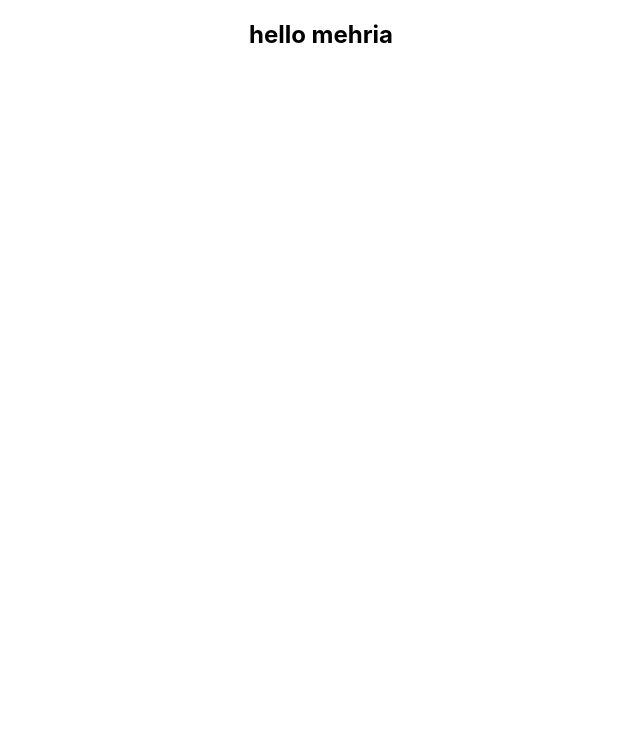
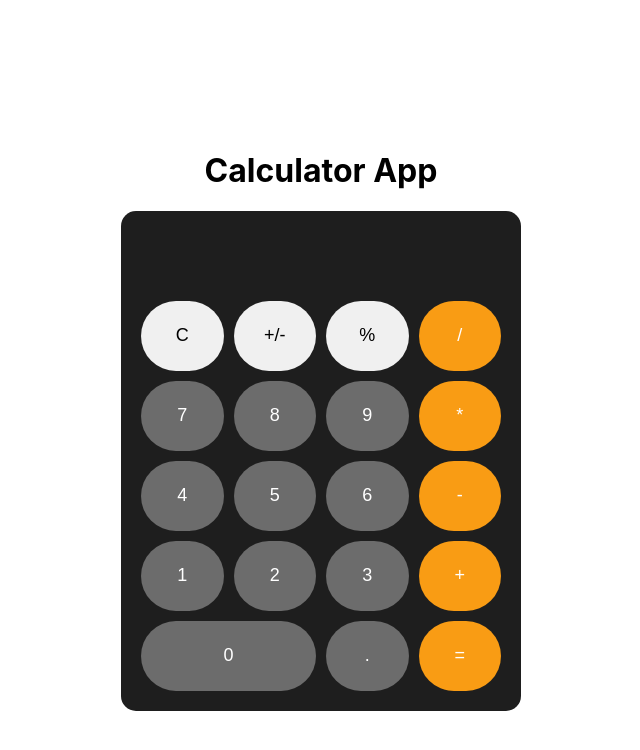
Before and after one commit to Saqibi4213/calculator, a React (Create React App) app: page / in a window 1280 px wide. Shown: the top 750 px of the page, without its empty margins (319-959 px from the left). Built offline with nearby package versions, Linux system fonts and the light colour scheme.

Commit message:
calculator all files edited

```diff
--- a/package.json
+++ b/package.json
@@ -6,9 +6,12 @@
     "@testing-library/jest-dom": "^5.17.0",
     "@testing-library/react": "^13.4.0",
     "@testing-library/user-event": "^13.5.0",
+    "mathjs": "^13.1.1",
     "react": "^18.3.1",
     "react-dom": "^18.3.1",
+    "react-redux": "^9.1.2",
     "react-scripts": "5.0.1",
+    "redux": "^5.0.1",
     "web-vitals": "^2.1.4"
   },
   "scripts": {
--- a/src/App.css
+++ b/src/App.css
@@ -1,38 +1,138 @@
-.App {
-  text-align: center;
+:root {
+  --white: white;
+  --light-gray: #f0f0f0;
+  --dark-gray: #6c6c6c;
+  --black: #1e1e1e;
+  --yellow: #f99c14;
 }
 
-.App-logo {
-  height: 40vmin;
-  pointer-events: none;
+.container {
+  display: flex;
+  flex-direction: column;
+  justify-content: center;
+  align-items: center;
+  height: 100vh;
+  padding: 20px;
 }
 
-@media (prefers-reduced-motion: no-preference) {
-  .App-logo {
-    animation: App-logo-spin infinite 20s linear;
+#calculator {
+  display: grid;
+  grid-template-areas:
+    "display display display display"
+    "clear negative percentage divide"
+    "seven eight nine multiply"
+    "four five six subtract"
+    "one two three add"
+    "zero zero decimal equals";
+  grid-template-columns: 1fr 1fr 1fr 1fr;
+  gap: 10px;
+  padding: 20px;
+  border-radius: 15px;
+  background-color: var(--black);
+  width: 100%;
+  max-width: 400px;
+  box-sizing: border-box;
+}
+
+button {
+  height: 70px;
+  font-size: 18px;
+  border: none;
+  cursor: pointer;
+  border-radius: 35px;
+  width: 100%;
+  transition: transform 0.1s ease-in-out;
+}
+
+button:active {
+  transform: scale(0.95);
+}
+
+#answer {
+  font-size: 36px;
+  height: 36px;
+}
+
+#expression {
+  font-size: 24px;
+  height: 24px;
+  color: var(--dark-gray);
+}
+
+.light-gray {
+  background-color: var(--light-gray);
+}
+
+.dark-gray {
+  background-color: var(--dark-gray);
+  color: white;
+}
+
+.yellow {
+  background-color: var(--yellow);
+  color: white;
+}
+
+/* Media queries for responsiveness */
+@media (max-width: 600px) {
+  #calculator {
+    grid-template-columns: 1fr 1fr 1fr 1fr;
+    gap: 8px;
+    padding: 15px;
+  }
+
+  button {
+    height: 60px;
+    font-size: 16px;
+  }
+
+  #answer {
+    font-size: 28px;
+  }
+
+  #expression {
+    font-size: 20px;
   }
 }
 
-.App-header {
-  background-color: #282c34;
-  min-height: 100vh;
-  display: flex;
-  flex-direction: column;
-  align-items: center;
-  justify-content: center;
-  font-size: calc(10px + 2vmin);
-  color: white;
+@media (max-width: 400px) {
+  #calculator {
+    grid-template-columns: 1fr 1fr 1fr 1fr;
+    gap: 5px;
+    padding: 10px;
+  }
+
+  button {
+    height: 50px;
+    font-size: 14px;
+  }
+
+  #answer {
+    font-size: 24px;
+  }
+
+  #expression {
+    font-size: 18px;
+  }
 }
 
-.App-link {
-  color: #61dafb;
-}
-
-@keyframes App-logo-spin {
-  from {
-    transform: rotate(0deg);
-  }
-  to {
-    transform: rotate(360deg);
-  }
-}
+#display { grid-area: display; }
+#clear { grid-area: clear; }
+#negative { grid-area: negative; }
+#percentage { grid-area: percentage; }
+#divide { grid-area: divide; }
+#seven { grid-area: seven; }
+#eight { grid-area: eight; }
+#nine { grid-area: nine; }
+#multiply { grid-area: multiply; }
+#four { grid-area: four; }
+#five { grid-area: five; }
+#six { grid-area: six; }
+#subtract { grid-area: subtract; }
+#one { grid-area: one; }
+#two { grid-area: two; }
+#three { grid-area: three; }
+#add { grid-area: add; }
+#zero { grid-area: zero; }
+#decimal { grid-area: decimal; }
+#equals { grid-area: equals; }
--- a/src/App.js
+++ b/src/App.js
@@ -1,11 +1,17 @@
-
+import React from 'react';
+import { Provider } from 'react-redux';
+import store from './redux/store';
+import Calculator from './components/Calculator';
 import './App.css';
 
 function App() {
   return (
-    <div className="App">
-      <h2>hello mehria</h2>
-    </div>
+    <Provider store={store}>
+      <div className="container">
+        <h1>Calculator App</h1>
+        <Calculator />
+      </div>
+    </Provider>
   );
 }
 
--- /dev/null
+++ b/src/components/Calculator.js
@@ -0,0 +1,266 @@
+import { evaluate } from 'mathjs';
+import React, { useState } from 'react';
+import { useDispatch, useSelector } from 'react-redux';
+import { updateExpression, updateAnswer } from '../redux/actions';
+
+function Calculator() {
+  const dispatch = useDispatch();
+  const expression = useSelector((state) => state.expression);
+  const answer = useSelector((state) => state.answer);
+  const [lastWasEquals, setLastWasEquals] = useState(false); // Track if last operation was "="
+
+  const isOperator = (symbol) => /[*/+-]/.test(symbol);
+
+  const calculate = () => {
+    const trimmedExpression = expression.trim();
+    if (isOperator(trimmedExpression.charAt(trimmedExpression.length - 1))) return;
+
+    const parts = trimmedExpression.split(' ');
+    const newParts = [];
+    let i = parts.length - 1;
+
+    while (i >= 0) {
+      if (['*', '/', '+'].includes(parts[i]) && isOperator(parts[i - 1])) {
+        newParts.unshift(parts[i]);
+        let j = i - 1; // Use 'const' instead of 'let' for 'j'
+        while (j >= 0 && isOperator(parts[j])) {
+          j -= 1;
+        }
+        i = j;
+      } else {
+        newParts.unshift(parts[i]);
+        i -= 1;
+      }
+    }
+
+    const newExpression = newParts.join(' ');
+    try {
+      const result = evaluate(newExpression);
+      dispatch(updateAnswer(result.toString()));
+    } catch {
+      dispatch(updateAnswer('Error'));
+    }
+    dispatch(updateExpression(''));
+  };
+
+  const buttonPress = (symbol) => {
+    if (symbol === 'clear') {
+      dispatch(updateAnswer(''));
+      dispatch(updateExpression('0'));
+      setLastWasEquals(false);
+      return;
+    }
+
+    if (symbol === 'negative') {
+      if (answer === '') return;
+      dispatch(updateAnswer(answer.charAt(0) === '-' ? answer.slice(1) : `-${answer}`));
+      return;
+    }
+
+    if (symbol === 'percent') {
+      if (answer === '') return;
+      dispatch(updateAnswer((parseFloat(answer) / 100).toString()));
+      return;
+    }
+
+    if (isOperator(symbol)) {
+      if (lastWasEquals) {
+        // Start new calculation with the result of previous calculation
+        dispatch(updateExpression(`${answer} ${symbol} `));
+        setLastWasEquals(false);
+      } else {
+        dispatch(updateExpression(`${expression.trim()} ${symbol} `));
+      }
+      return;
+    }
+
+    if (symbol === '=') {
+      calculate();
+      setLastWasEquals(true); // Set flag to true after "="
+      return;
+    }
+
+    if (symbol === '0') {
+      if (expression.charAt(0) !== '0') {
+        dispatch(updateExpression(`${expression}0`));
+      }
+      return;
+    }
+
+    if (symbol === '.') {
+      const lastNumber = expression.split(/[-+/*]/g).pop();
+      if (!lastNumber || lastNumber.includes('.')) return;
+      dispatch(updateExpression(`${expression}.`));
+      return;
+    }
+
+    if (expression.charAt(0) === '0') {
+      dispatch(updateExpression(`${expression.slice(1)}${symbol}`));
+    } else {
+      dispatch(updateExpression(`${expression}${symbol}`));
+    }
+  };
+
+  return (
+    <div id="calculator">
+      <div id="display" style={{ textAlign: 'right' }}>
+        <div id="answer">{answer}</div>
+        <div id="expression">{expression}</div>
+      </div>
+      <button
+        id="clear"
+        onClick={() => buttonPress('clear')}
+        className="light-gray"
+        type="button"
+      >
+        C
+      </button>
+      <button
+        id="negative"
+        onClick={() => buttonPress('negative')}
+        className="light-gray"
+        type="button"
+      >
+        +/-
+      </button>
+      <button
+        id="percentage"
+        onClick={() => buttonPress('percent')}
+        className="light-gray"
+        type="button"
+      >
+        %
+      </button>
+      <button
+        id="divide"
+        onClick={() => buttonPress('/')}
+        className="yellow"
+        type="button"
+      >
+        /
+      </button>
+      <button
+        id="seven"
+        onClick={() => buttonPress('7')}
+        className="dark-gray"
+        type="button"
+      >
+        7
+      </button>
+      <button
+        id="eight"
+        onClick={() => buttonPress('8')}
+        className="dark-gray"
+        type="button"
+      >
+        8
+      </button>
+      <button
+        id="nine"
+        onClick={() => buttonPress('9')}
+        className="dark-gray"
+        type="button"
+      >
+        9
+      </button>
+      <button
+        id="multiply"
+        onClick={() => buttonPress('*')}
+        className="yellow"
+        type="button"
+      >
+        *
+      </button>
+      <button
+        id="four"
+        onClick={() => buttonPress('4')}
+        className="dark-gray"
+        type="button"
+      >
+        4
+      </button>
+      <button
+        id="five"
+        onClick={() => buttonPress('5')}
+        className="dark-gray"
+        type="button"
+      >
+        5
+      </button>
+      <button
+        id="six"
+        onClick={() => buttonPress('6')}
+        className="dark-gray"
+        type="button"
+      >
+        6
+      </button>
+      <button
+        id="subtract"
+        onClick={() => buttonPress('-')}
+        className="yellow"
+        type="button"
+      >
+        -
+      </button>
+      <button
+        id="one"
+        onClick={() => buttonPress('1')}
+        className="dark-gray"
+        type="button"
+      >
+        1
+      </button>
+      <button
+        id="two"
+        onClick={() => buttonPress('2')}
+        className="dark-gray"
+        type="button"
+      >
+        2
+      </button>
+      <button
+        id="three"
+        onClick={() => buttonPress('3')}
+        className="dark-gray"
+        type="button"
+      >
+        3
+      </button>
+      <button
+        id="add"
+        onClick={() => buttonPress('+')}
+        className="yellow"
+        type="button"
+      >
+        +
+      </button>
+      <button
+        id="zero"
+        onClick={() => buttonPress('0')}
+        className="dark-gray"
+        type="button"
+      >
+        0
+      </button>
+      <button
+        id="decimal"
+        onClick={() => buttonPress('.')}
+        className="dark-gray"
+        type="button"
+      >
+        .
+      </button>
+      <button
+        id="equals"
+        onClick={() => buttonPress('=')}
+        className="yellow"
+        type="button"
+      >
+        =
+      </button>
+    </div>
+  );
+}
+
+export default Calculator;
--- a/src/index.js
+++ b/src/index.js
@@ -2,13 +2,10 @@ import React from 'react';
 import ReactDOM from 'react-dom/client';
 import './index.css';
 import App from './App';
-import reportWebVitals from './reportWebVitals';
 
 const root = ReactDOM.createRoot(document.getElementById('root'));
 root.render(
   <React.StrictMode>
     <App />
-  </React.StrictMode>
+  </React.StrictMode>,
 );
-
-reportWebVitals();
--- /dev/null
+++ b/src/redux/actions.js
@@ -0,0 +1,12 @@
+export const UPDATE_EXPRESSION = 'UPDATE_EXPRESSION';
+export const UPDATE_ANSWER = 'UPDATE_ANSWER';
+
+export const updateExpression = (expression) => ({
+  type: UPDATE_EXPRESSION,
+  payload: expression,
+});
+
+export const updateAnswer = (answer) => ({
+  type: UPDATE_ANSWER,
+  payload: answer,
+});
--- /dev/null
+++ b/src/redux/reducer.js
@@ -0,0 +1,20 @@
+import { UPDATE_EXPRESSION, UPDATE_ANSWER } from './actions';
+
+const initialState = {
+  expression: '',
+  answer: '',
+};
+
+const rootReducer = (state, action) => {
+  const currentState = state === undefined ? initialState : state;
+  switch (action.type) {
+    case UPDATE_EXPRESSION:
+      return { ...currentState, expression: action.payload };
+    case UPDATE_ANSWER:
+      return { ...currentState, answer: action.payload };
+    default:
+      return currentState;
+  }
+};
+
+export default rootReducer;
--- /dev/null
+++ b/src/redux/store.js
@@ -0,0 +1,6 @@
+import { createStore } from 'redux';
+import rootReducer from './reducer';
+
+const store = createStore(rootReducer);
+
+export default store;
```
Also changed, not shown: 1 other file (tests, documents, lock files or other folders).
